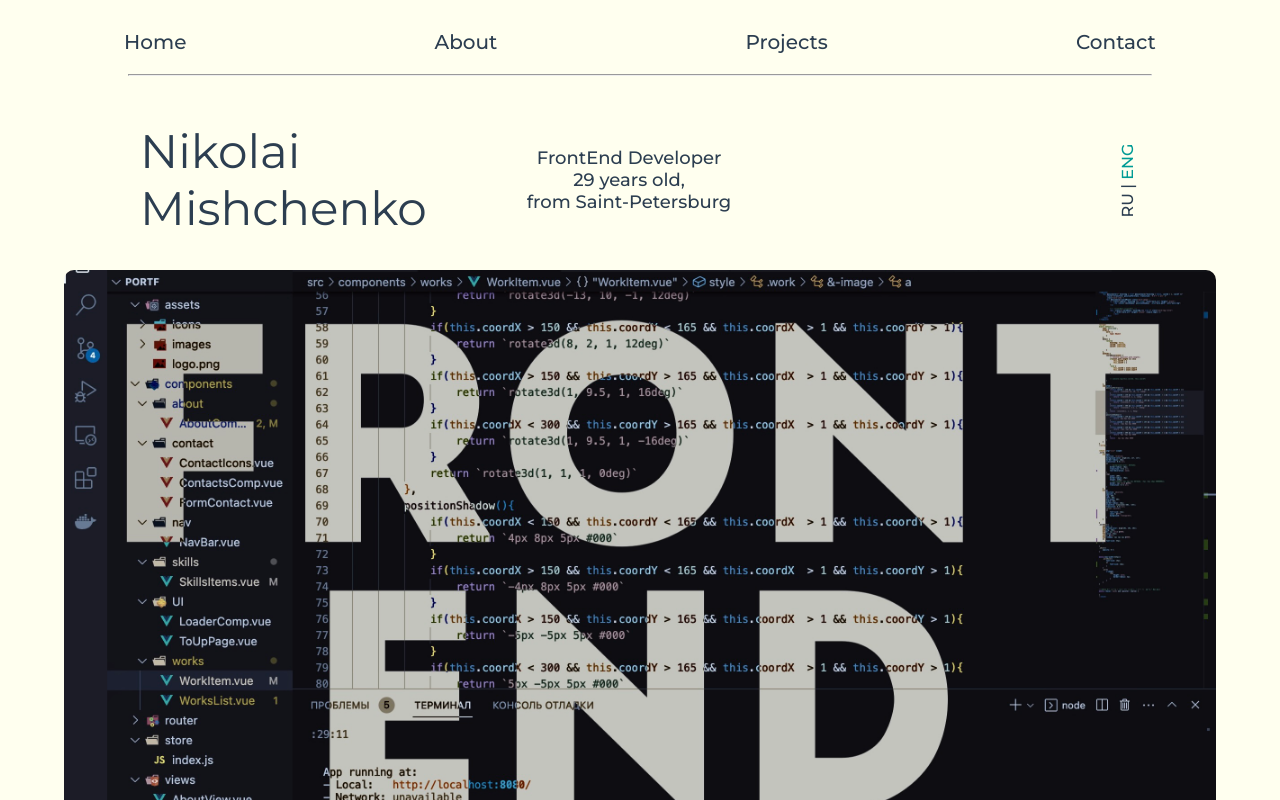
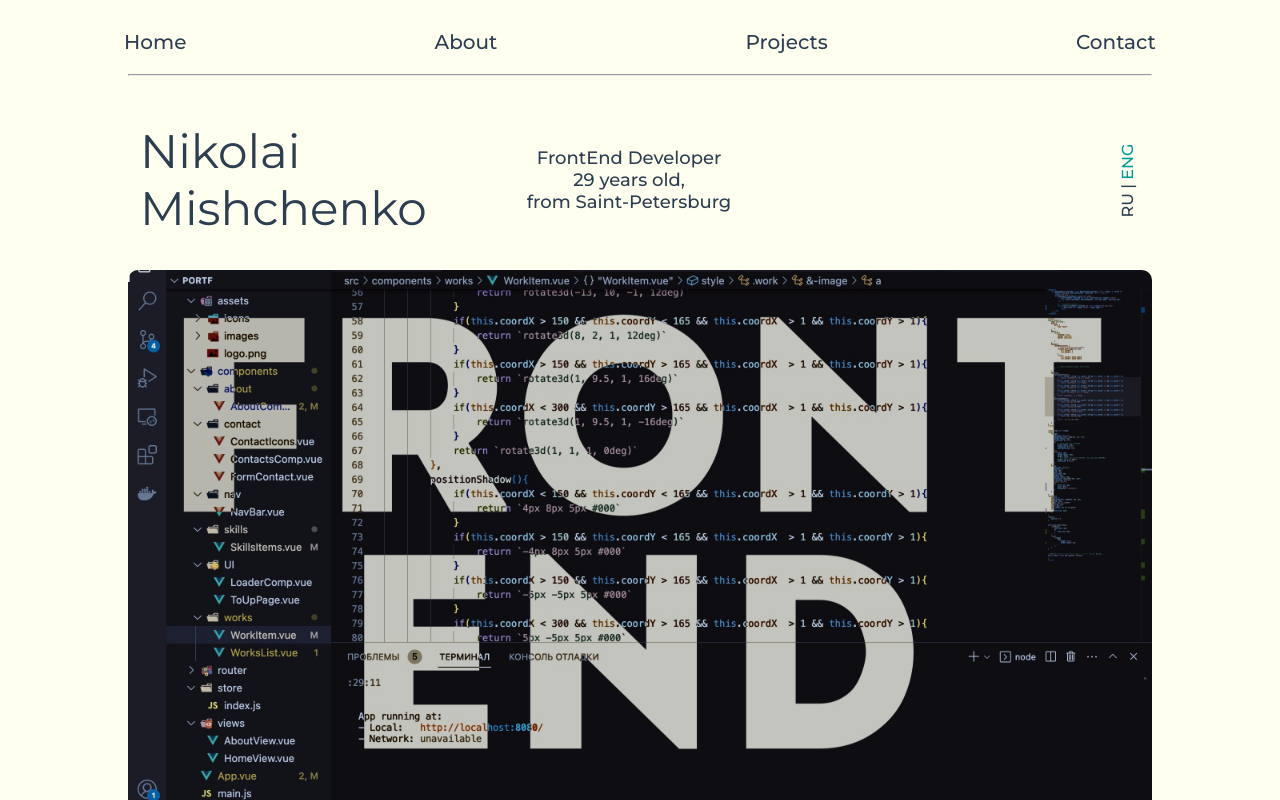
Before and after one commit to crumb789/portf, a Vue app: page / in a window 1280 px wide. Shown: the top 800 px of the page. Built offline with nearby package versions, Linux system fonts and the light colour scheme.

Commit message:
about img css

```diff
--- a/src/components/about/AboutComp.vue
+++ b/src/components/about/AboutComp.vue
@@ -95,9 +95,9 @@ export default {
     }
     &-image{
         margin-top: 30px;
-        width: 1152px;
+        width: 80%;
         // height: 387px;
-        background-color: antiquewhite;
+        background-color: #f6ffef;
         border-radius: 10px 10px 0 0;
         img{
             width: 100%;
```
Also changed, not shown: 7 other files (tests, documents, lock files or other folders).
